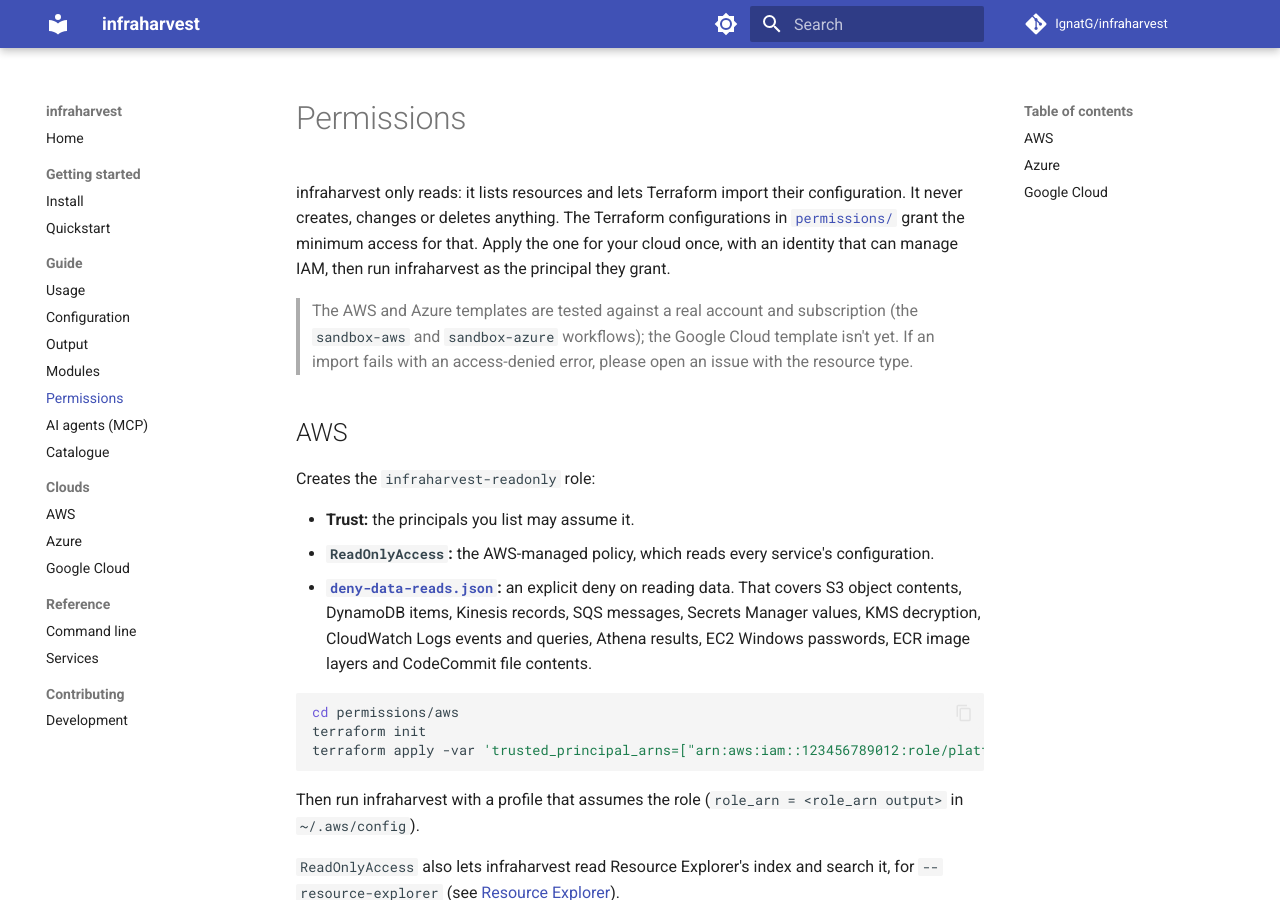
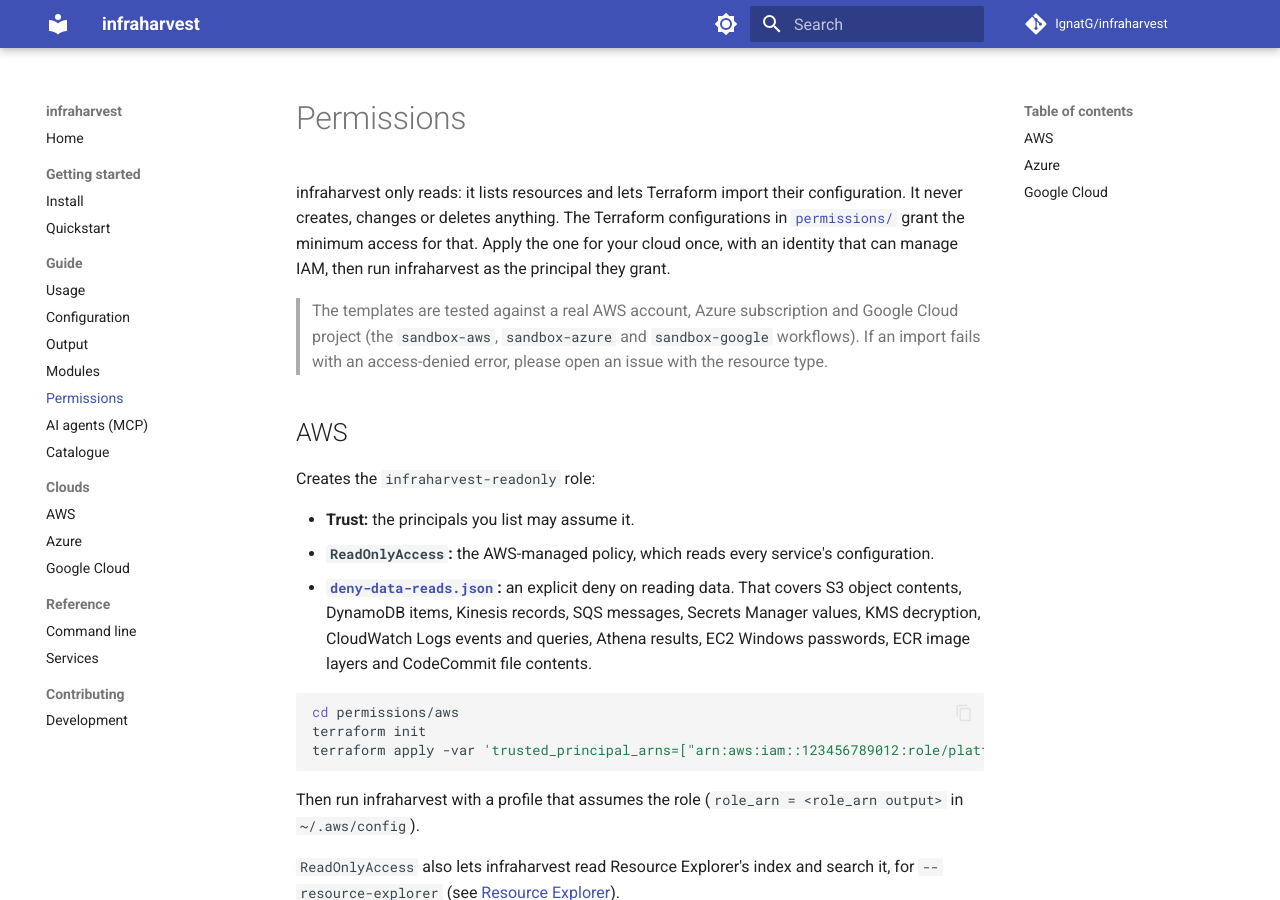
Before and after one commit to IgnatG/infraharvest, an MkDocs documentation site: the page built from docs/permissions.md, in a window 1280 px wide and 900 px high. Built offline with MkDocs 1.6.1 and Material for MkDocs 9.7.7, drawn with Linux system fonts in a browser that asks for light colours; comment, search, counter and statistics services are not loaded.

Commit message:
docs: install from a release, and Google Cloud tested against a real project

```diff
--- a/docs/permissions.md
+++ b/docs/permissions.md
@@ -2,7 +2,7 @@
 
 infraharvest only reads: it lists resources and lets Terraform import their configuration. It never creates, changes or deletes anything. The Terraform configurations in [`permissions/`](https://github.com/IgnatG/infraharvest/tree/main/permissions) grant the minimum access for that. Apply the one for your cloud once, with an identity that can manage IAM, then run infraharvest as the principal they grant.
 
-> The AWS and Azure templates are tested against a real account and subscription (the `sandbox-aws` and `sandbox-azure` workflows); the Google Cloud template isn't yet. If an import fails with an access-denied error, please open an issue with the resource type.
+> The templates are tested against a real AWS account, Azure subscription and Google Cloud project (the `sandbox-aws`, `sandbox-azure` and `sandbox-google` workflows). If an import fails with an access-denied error, please open an issue with the resource type.
 
 ## AWS
 
```
Also changed, not shown: README.md (+7 -11 lines).
